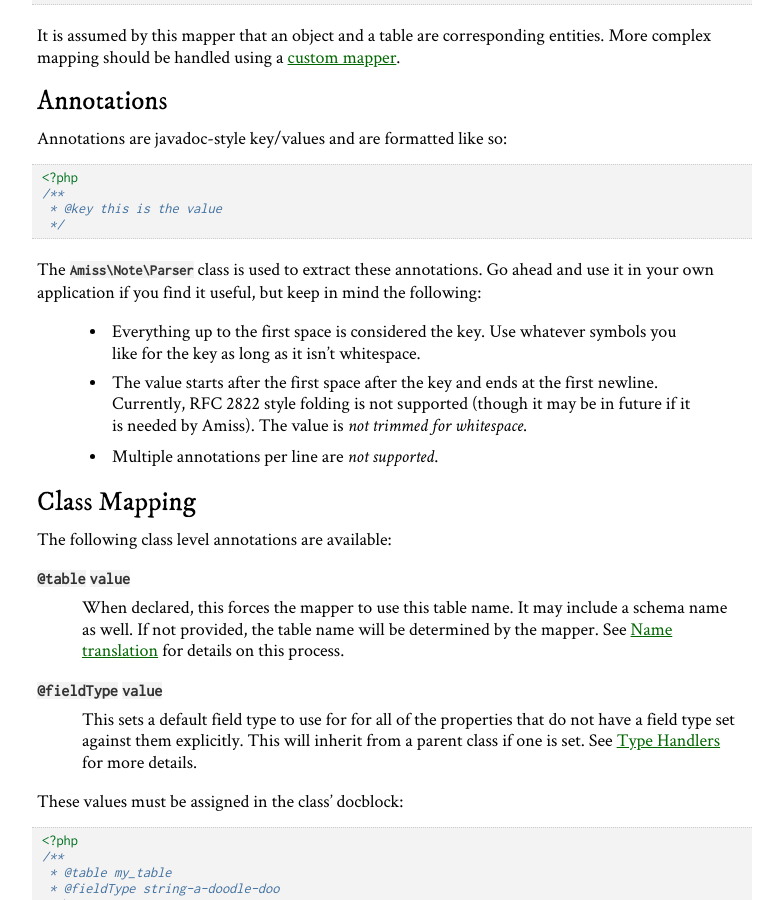
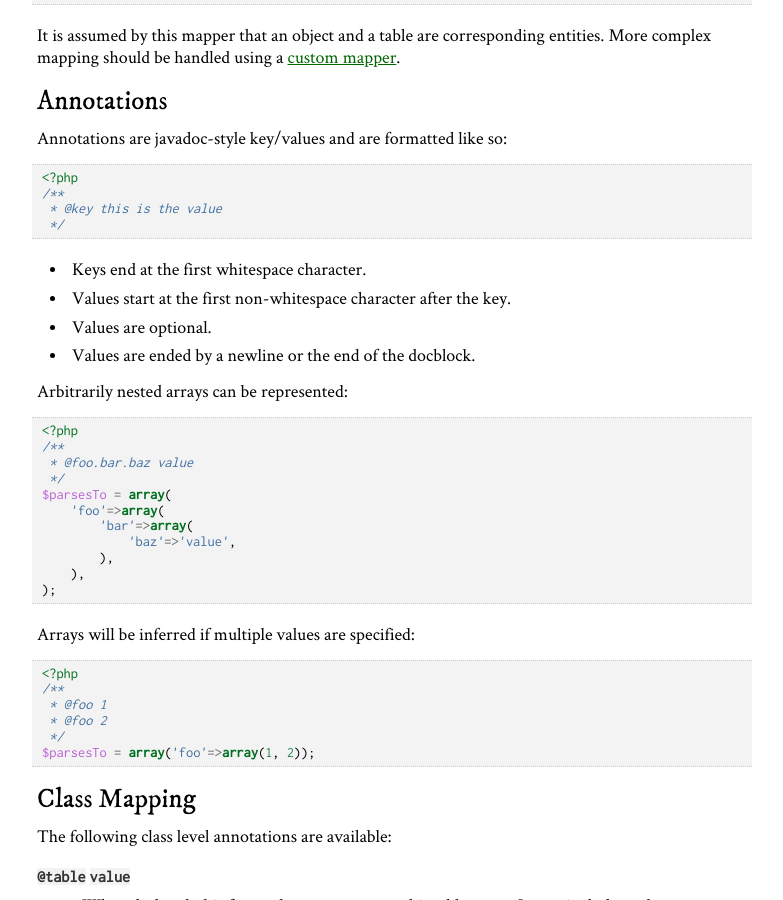
Before and after one commit to shabbyrobe/amiss, a Sphinx documentation site: the page built from doc/mapper/annotation.rst, in a window 1280 px wide and 900 px high, scrolled down 1374 px. Shown: the whole window, without its empty margins (363-1146 px from the left). Built offline with Sphinx 7.4.7, drawn with Linux system fonts in a browser that asks for light colours; some of the changed text lies outside the part shown.

Commit message:
finalising docs for 4.0.0

```diff
--- a/doc/active.rst
+++ b/doc/active.rst
@@ -53,8 +53,7 @@ pass it to an ``Amiss\Sql\Manager``. Then, assign the manager to
 
     <?php
     $conn = new Amiss\Sql\Connector('sqlite::memory:');
-    $mapper = new Amiss\Mapper\Note;
-    $manager = new Amiss\Sql\Manager($conn, $mapper);
+    $manager = Amiss::createManager($conn);
     Amiss\Sql\ActiveRecord::setManager($manager);
 
     // test it out
--- a/doc/configuring.rst
+++ b/doc/configuring.rst
@@ -91,7 +91,7 @@ configuration options as the second parameter. The following options are support
     Used instead of the default set of relators produced by ``Amiss::createSqlRelators``.
 
 
-``Amiss::createSqlTypeHandlers`` can returns handlers for converting database dates to PHP
+``Amiss::createSqlTypeHandlers`` returns handlers for converting database dates to PHP
 ``DateTime`` objects. For these conversions to happen consistently and reliably, both the
 database timezone and the application timezone need to be specified in the config otherwise the
 handlers will not be created:
--- a/doc/mapper/annotation.rst
+++ b/doc/mapper/annotation.rst
@@ -99,18 +99,39 @@ Annotations are javadoc-style key/values and are formatted like so:
      * @key this is the value
      */
 
+- Keys end at the first whitespace character.
+- Values start at the first non-whitespace character after the key.
+- Values are optional.
+- Values are ended by a newline or the end of the docblock.
 
-The ``Amiss\Note\Parser`` class is used to extract these annotations. Go ahead and use it in your
-own application if you find it useful, but keep in mind the following:
 
- * Everything up to the first space is considered the key. Use whatever symbols
-   you like for the key as long as it isn't whitespace.
+Arbitrarily nested arrays can be represented:
 
- * The value starts after the first space after the key and ends at the first newline.
-   Currently, RFC 2822 style folding is not supported (though it may be in future if it
-   is needed by Amiss). The value is *not trimmed for whitespace*.
+.. code-block:: php
 
- * Multiple annotations per line are *not supported*.
+    <?php
+    /**
+     * @foo.bar.baz value
+     */
+    $parsesTo = array(
+        'foo'=>array(
+            'bar'=>array(
+                'baz'=>'value',
+            ),
+        ),
+    );
+
+
+Arrays will be inferred if multiple values are specified:
+
+.. code-block:: php
+
+    <?php
+    /**
+     * @foo 1
+     * @foo 2
+     */
+    $parsesTo = array('foo'=>array(1, 2));
 
 
 Class Mapping
@@ -445,10 +466,11 @@ getter and setter as the first two arguments, then pass it as the first construc
     $cache = new \Amiss\Cache('eaccelerator_get', 'eaccelerator_put');
 
     // when using the SQL manager's default note mapper:
-    $manager = new \Amiss\Sql\Manager($db, $cache);
+    $manager = \Amiss::createSqlManager($db, array('cache'=>$cache));
 
     // when creating the mapper by hand
     $mapper = new \Amiss\Mapper\Note($cache);
+    $manager = \Amiss::createSqlManager($db, $mapper);
 
 
 By default, no TTL or expiration information will be passed by the mapper. In the case of
--- a/doc/mapper/array.rst
+++ b/doc/mapper/array.rst
@@ -54,14 +54,14 @@ Mapping your objects is quite simple:
 
 
 
-Once your objects and mappings are defined, load load them into ``Amiss\Mapper\Arrays`` and assign
-it to ``Amiss\Sql\Manager``:
+Once your objects and mappings are defined, load load them into ``Amiss\Mapper\Arrays`` and create
+a manager:
 
 .. code-block:: php
 
     <?php
     $mapper = new Amiss\Mapper\Arrays($mapping);
-    $manager = new Amiss\Sql\Manager($db, $mapper);
+    $manager = Amiss::createSqlManager($db, $mapper);
 
 
 Mapping
```
Also changed, not shown: doc/mapper/types.rst (+29 -6 lines), 1 other file.
